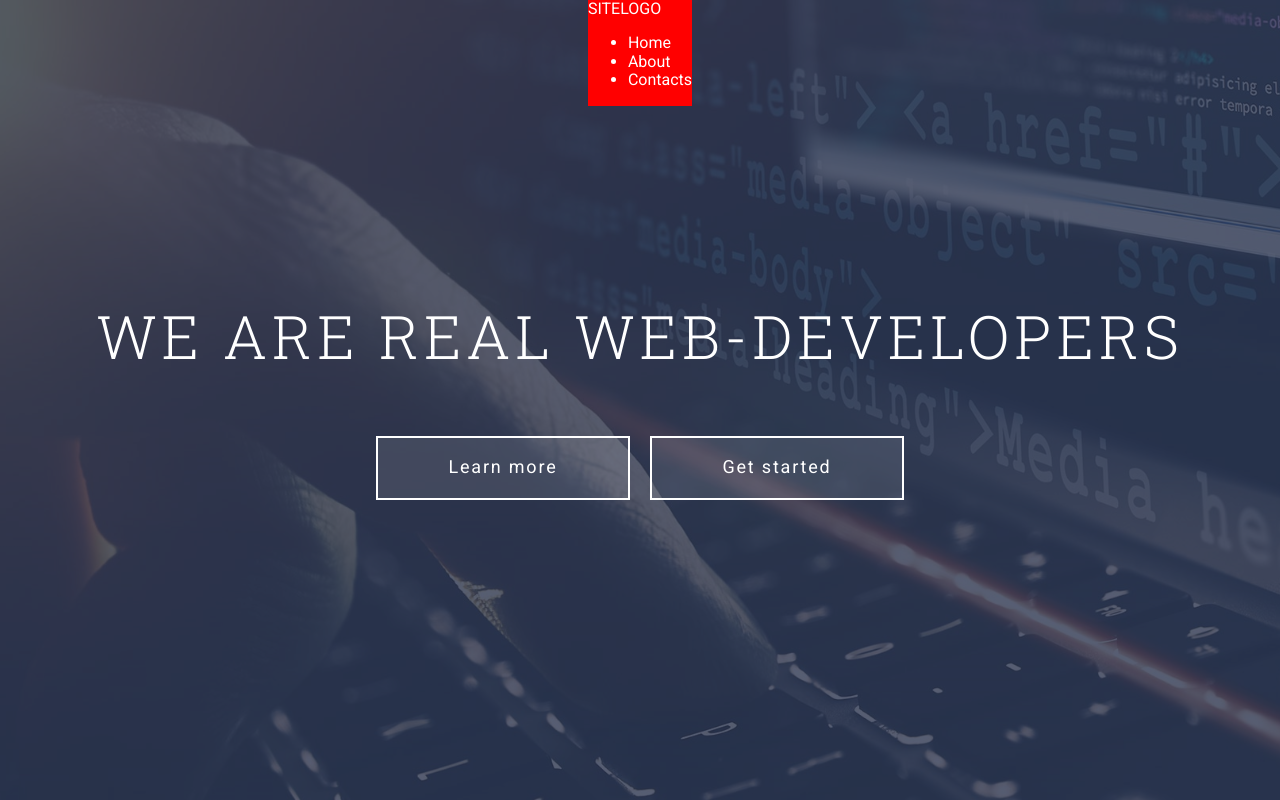
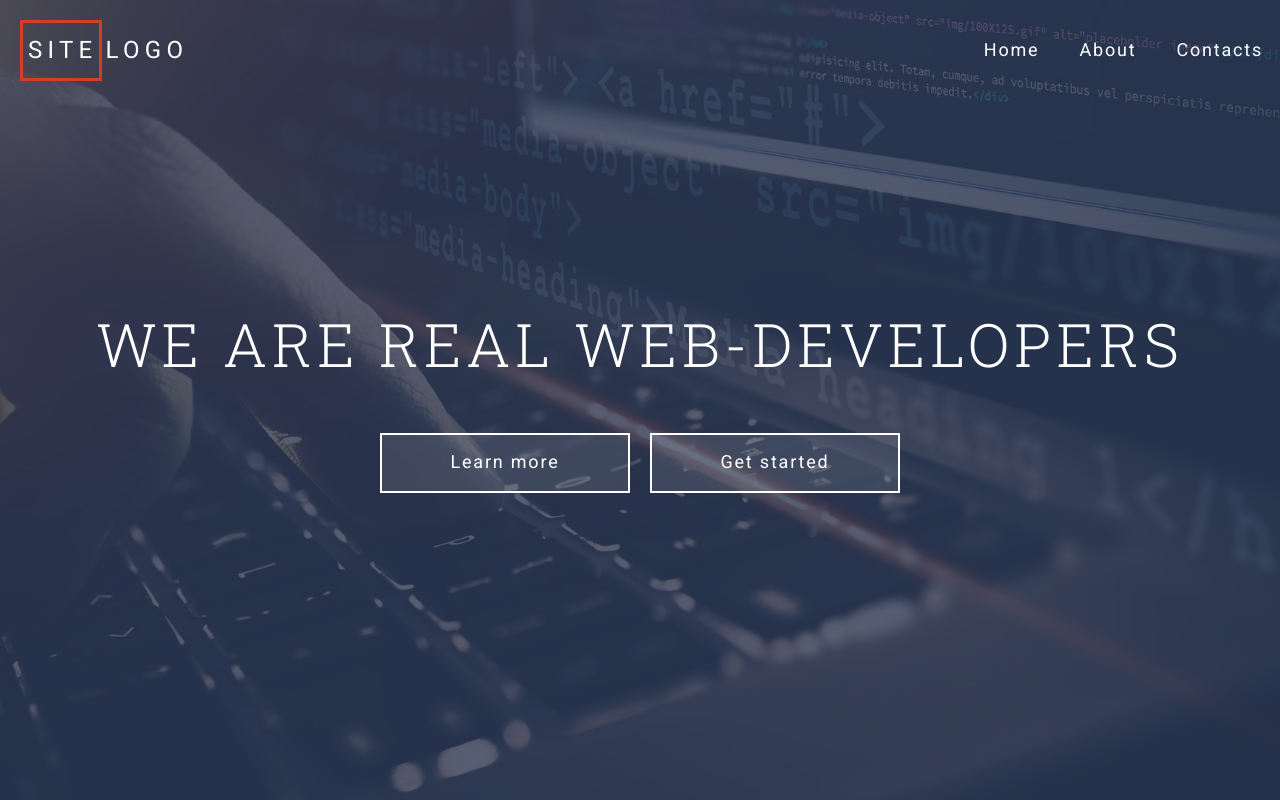
Before and after one commit to Sergey-Padalka/20220726__lessson9, a website: page index.html in a window 1280 px wide. Drawn offline with Linux system fonts and the light colour scheme.

Commit message:
попиесельное сходство

```diff
--- a/assets/scss/common/_classes.scss
+++ b/assets/scss/common/_classes.scss
@@ -2,12 +2,21 @@
   display: flex;
   align-items: center;
   justify-content: center;
+
   min-width: 250px;
   height: 60px;
+  padding: 0.5em 1em;
+
+  transition: background-color 0.5s;
+  letter-spacing: 0.1em;
+
+  border: 2px solid $color-light;
   background-color: rgba($color-light, 0.1);
-  border: 2px solid $color-light;
-  font-size: 18px;
-    letter-spacing: 0.1em;
-    font-weight: 400;
-    font-family: "Roboto";
+
+  font-size: 1.125rem;
+
+  &:hover,
+  &:focus {
+    background-color: $color-accent;
+  }
 }
--- a/assets/scss/common/_typography.scss
+++ b/assets/scss/common/_typography.scss
@@ -1,13 +1,14 @@
 *,
-*::before
+*::before,
 *::after {
   box-sizing: border-box;
 }
 
 
 html {
+  font-family: $font-main;
   font-size: $font-size;
-  font-family: $font-main;
+  overflow-y: scroll;
 }
 
 body {
@@ -18,8 +19,9 @@ body {
 h1 {
   font-family: $font-header;
   font-size: 3.75rem;
-  letter-spacing: 0.08em;;
+  letter-spacing: 0.08em;
   font-weight: 300;
+  line-height: 1.2em;
 }
 
 a {
--- a/assets/scss/components/header/_header-content.scss
+++ b/assets/scss/components/header/_header-content.scss
@@ -0,0 +1,21 @@
+
+.header-content {
+  position: relative;
+  z-index: 1;
+  top: 0;
+
+  &__container {
+    @extend%container
+  }
+
+  &__title {
+    margin: 0 0 53px;
+    text-align: center;
+  }
+
+  &__actions {
+    display: flex;
+    justify-content: center;
+    gap: $gap;
+  }
+}
--- a/assets/scss/components/header/_header-logo.scss
+++ b/assets/scss/components/header/_header-logo.scss
@@ -0,0 +1,20 @@
+.header-logo {
+  padding: 20px 20px 20px 0;
+  letter-spacing: 0.22em;
+  font-size: 1.5rem;
+
+  // &__link {
+  //   display: block;
+  //   padding: 20px 20px 20px 0;
+  // }
+
+
+  &__accent {
+    display: inline-block;
+
+    margin-right: 4px;
+    padding: 14px 1px 13px 5px;
+
+    border: 3px solid #d53d27;
+  }
+}
--- a/assets/scss/components/header/_header-menu.scss
+++ b/assets/scss/components/header/_header-menu.scss
@@ -0,0 +1,17 @@
+.header-menu {
+  position: absolute;
+  z-index: 2;
+  top: 0;
+  right: 0;
+  left: 0;
+
+  &__container {
+    // display: flex;
+    // align-items: center;
+    display: grid;
+    grid-template-columns: auto 1fr;
+
+    gap: $gap;
+    @extend%container;
+  }
+}
--- a/assets/scss/components/header/_header-navbar.scss
+++ b/assets/scss/components/header/_header-navbar.scss
@@ -0,0 +1,46 @@
+.header-navbar {
+  display: grid;
+  -webkit-box-align: center;
+  align-items: center;
+  letter-spacing: 0.1em;
+  justify-items: end;
+  &__btn {
+    display: none;
+  }
+
+  &__list {
+    // display: flex;
+    // justify-content: flex-end;
+    display: grid;
+    justify-content: end;
+    width: 100%;
+    // gap: $gap;
+
+    grid-template-columns: repeat(auto-fit,minmax(50px,max-content));
+    @include unlist(0 -23px 0 0);
+
+    // margin: 0 -23px 0 0;
+    padding: 0;
+    list-style: none;
+  }
+
+  &__item {
+    margin: $gap $gap-sm;
+  }
+
+  &__link {
+    display: block;
+
+    padding: $gap $gap-sm;
+
+    transition: color 0.5s;
+    letter-spacing: 0.1em;
+
+    font-size: 18px;
+
+    &:hover,
+    &:focus {
+      color: $color-accent;
+    }
+  }
+}
--- a/assets/scss/components/header/_header-overlay.scss
+++ b/assets/scss/components/header/_header-overlay.scss
@@ -0,0 +1,8 @@
+.header-overlay {
+  position: absolute;
+
+  opacity: 0.8;
+  background-color: $color-primary;
+
+  inset: 0;
+}
--- a/assets/scss/components/header/_header.scss
+++ b/assets/scss/components/header/_header.scss
@@ -1,48 +1,12 @@
 .header {
   position: relative;
+  display: grid;
+  align-content: center;
+  min-height: 100vh;
+  padding: 150px 0 150px;
+  color: $color-light;
   background-color: $color-primary ;
   background-image: url(../img/img-header.png);
-  min-height: 100vh;
-  color: $color-light;
-  display: flex;
-  justify-content: center;
-  align-items: center;
+  background-position: 50% 50%;
+  background-size: cover;
 }
-
-.header-content__title {
-  margin: 0 0 66px;
-  text-align: center;
-}
-
-.header-overlay {
-  position: absolute;
-  inset: 0;
-  background-color: $color-primary;
-  opacity: 0.8;
-}
-
-.header-menu {
-  top: 0;
-  z-index: 2;
-  position: absolute;
-  background-color: red;
-}
-
-.header-content {
-  top: 0;
-  z-index: 1;
-  position: relative;
-  width: 100%;
-}
-
-.header-content__container {
-  max-width: 1340px;
-  padding: $gap;
-  margin: 0 auto;
-}
-
-.header-content__actions {
-  display: flex;
-  justify-content: center;
-  gap: $gap;
-}
--- a/assets/scss/mixins/_extends.scss
+++ b/assets/scss/mixins/_extends.scss
@@ -0,0 +1,6 @@
+%container {
+  max-width: $ul;
+  margin: 0 auto;
+  padding-right: $gap;
+  padding-left: $gap;
+}
--- a/assets/scss/mixins/_mixins-media.scss
+++ b/assets/scss/mixins/_mixins-media.scss
@@ -1,4 +1,4 @@
-@use "../presets" as *;
+// @use "../presets" as *;
 
 $diff: 0.2px;
 
--- a/assets/scss/mixins/_mixins.scss
+++ b/assets/scss/mixins/_mixins.scss
@@ -1,4 +1,4 @@
-@use "../presets" as *;
+// @use "../presets" as *;
 
 @mixin text-shortener {
   display: block;
--- a/assets/scss/presets/_variables.scss
+++ b/assets/scss/presets/_variables.scss
@@ -1,15 +1,12 @@
 @use "sass:math";
-
 $font-header: "Roboto Slab", serif;
 $font-main: "Roboto", sans-serif;
 $font-size: 16px;
-
 $ul: 1340px;
 $xl: 1200px;
 $lg: 992px;
 $md: 768px;
 $sm: 576px;
-
 $gap: 20px;
 $gap-sm: math.div($gap, 2);
 $gap-lg: $gap * 1.5;
--- a/assets/scss/style.scss
+++ b/assets/scss/style.scss
@@ -3,10 +3,19 @@
 @import "presets/variables";
 @import "presets/skin";
 
+@import "mixins/mixins";
+@import "mixins/mixins-media";
+@import "mixins/extends";
+
 @import "common/typography";
 @import "common/classes";
 
 @import "components/header/header";
+@import "components/header/header-content";
+@import "components/header/header-menu";
+@import "components/header/header-logo";
+@import "components/header/header-navbar";
+@import "components/header/header-overlay";
 // @use "../../libs/normalize.css/normalize";
 
 // @use "common/typography";
```
Also changed, not shown: assets/css/style.css.
